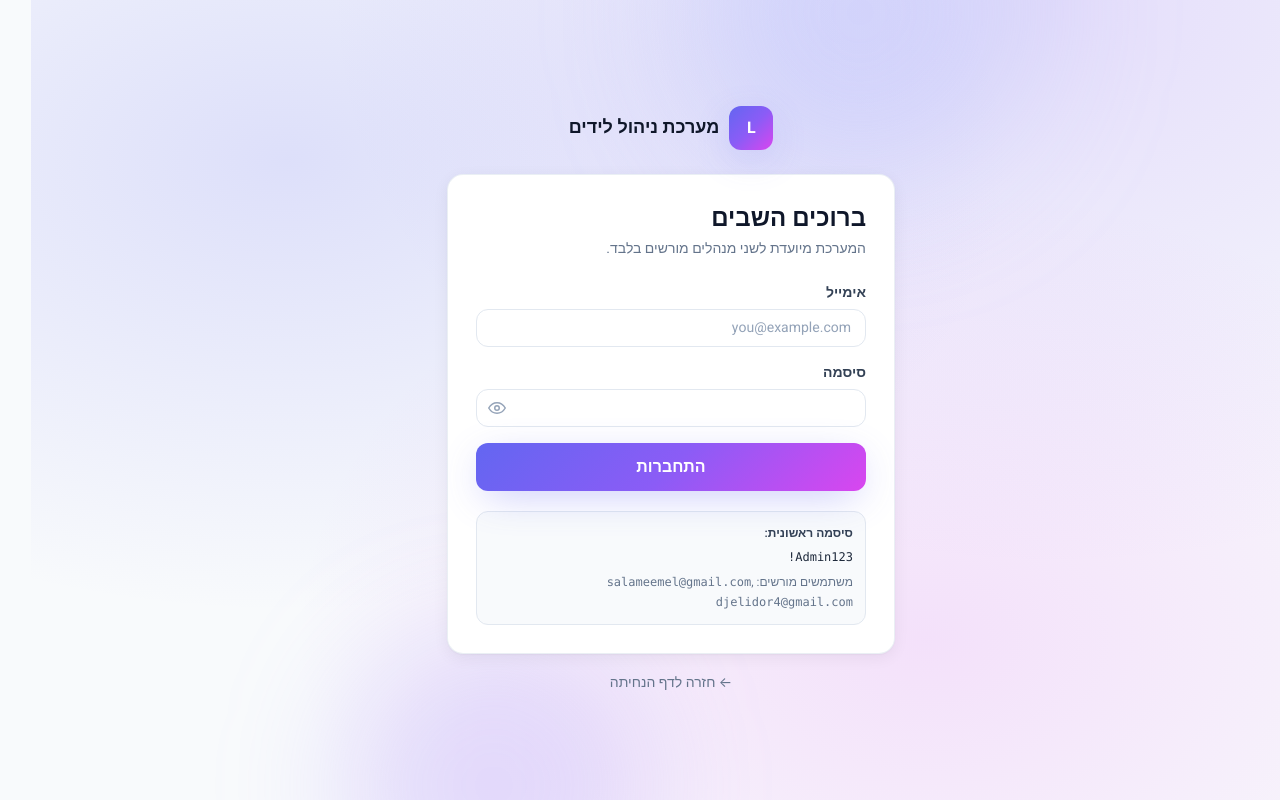
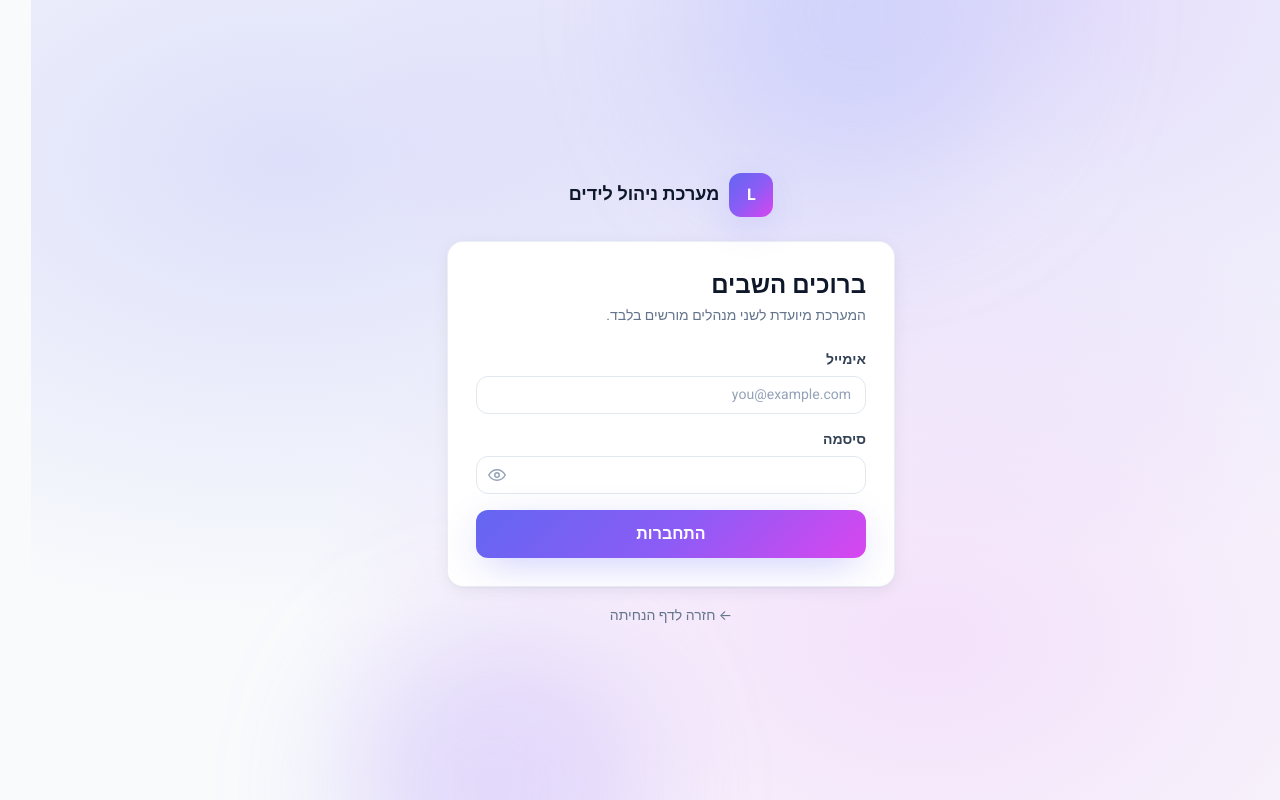
Before and after one commit to israeljobscenter2026-ux/job-, a React (Vite) app: page /login in a window 1280 px wide. Built offline with nearby package versions, Linux system fonts and the light colour scheme.

Commit message:
Remove login credential hint

```diff
--- a/src/pages/LoginPage.jsx
+++ b/src/pages/LoginPage.jsx
@@ -98,11 +98,6 @@ export default function LoginPage() {
             </button>
           </form>
 
-          <div className="mt-5 text-xs text-slate-500 bg-slate-50 border border-slate-200 rounded-xl p-3 leading-relaxed">
-            <div className="font-semibold text-slate-700 mb-1">סיסמה ראשונית:</div>
-            <code className="font-mono text-slate-800">Admin123!</code>
-            <div className="mt-1.5">משתמשים מורשים: <span className="font-mono">salameemel@gmail.com</span>, <span className="font-mono">djelidor4@gmail.com</span></div>
-          </div>
         </div>
 
         <div className="text-center mt-4">
```
